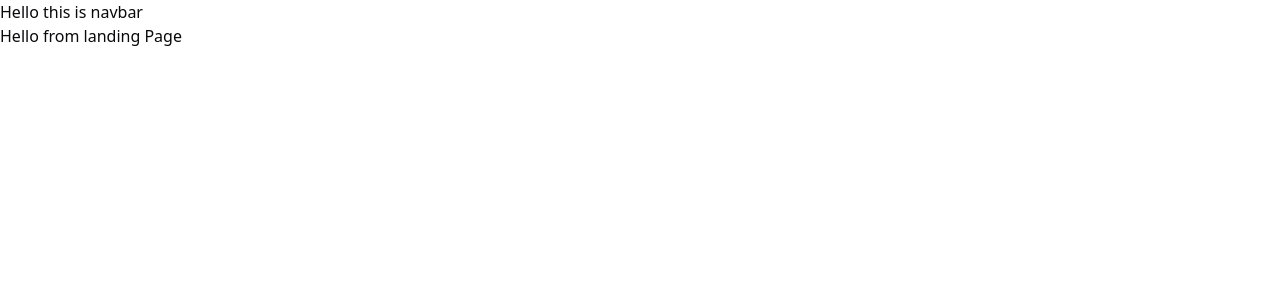
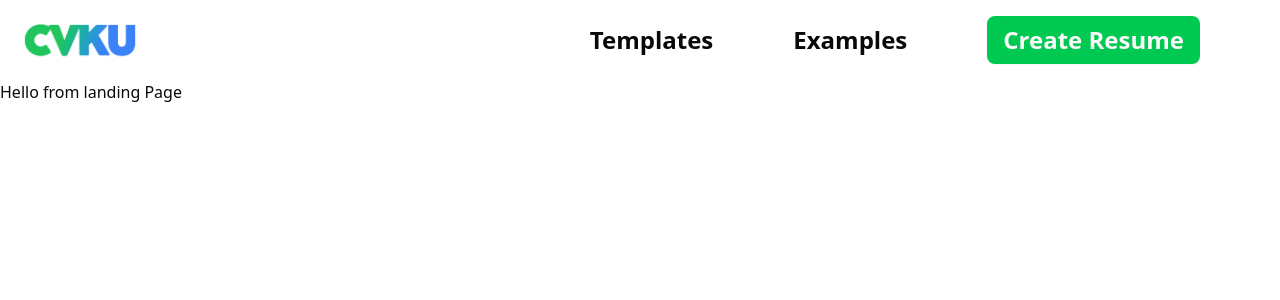
Before and after one commit to afdalRafi3107/CVKU, a React (Vite) app: page / in a window 1280 px wide. Shown: the top 300 px of the page. Built offline with nearby package versions, Linux system fonts and the light colour scheme.

Commit message:
add navbar compenent

```diff
--- a/package.json
+++ b/package.json
@@ -10,6 +10,8 @@
     "preview": "vite preview"
   },
   "dependencies": {
+    "@radix-ui/react-slot": "^1.2.3",
+    "@radix-ui/react-switch": "^1.2.5",
     "@tailwindcss/vite": "^4.1.7",
     "@tanstack/react-query": "^5.77.2",
     "class-variance-authority": "^0.7.1",
--- a/src/app/routes/landing.tsx
+++ b/src/app/routes/landing.tsx
@@ -1,4 +1,4 @@
-import { Navbar } from "@/features/landingPage/components/Navbar";
+import Navbar from "@/features/landingPage/components/Navbar";
 import { LandingPage } from "@/features/landingPage/LandingPage";
 
 const LandingRoute = () => {
--- /dev/null
+++ b/src/components/ui/button.tsx
@@ -0,0 +1,59 @@
+import * as React from "react"
+import { Slot } from "@radix-ui/react-slot"
+import { cva, type VariantProps } from "class-variance-authority"
+
+import { cn } from "@/lib/utils"
+
+const buttonVariants = cva(
+  "inline-flex items-center justify-center gap-2 whitespace-nowrap rounded-md text-sm font-medium transition-all disabled:pointer-events-none disabled:opacity-50 [&_svg]:pointer-events-none [&_svg:not([class*='size-'])]:size-4 shrink-0 [&_svg]:shrink-0 outline-none focus-visible:border-ring focus-visible:ring-ring/50 focus-visible:ring-[3px] aria-invalid:ring-destructive/20 dark:aria-invalid:ring-destructive/40 aria-invalid:border-destructive",
+  {
+    variants: {
+      variant: {
+        default:
+          "bg-primary text-primary-foreground shadow-xs hover:bg-primary/90",
+        destructive:
+          "bg-destructive text-white shadow-xs hover:bg-destructive/90 focus-visible:ring-destructive/20 dark:focus-visible:ring-destructive/40 dark:bg-destructive/60",
+        outline:
+          "border bg-background shadow-xs hover:bg-accent hover:text-accent-foreground dark:bg-input/30 dark:border-input dark:hover:bg-input/50",
+        secondary:
+          "bg-secondary text-secondary-foreground shadow-xs hover:bg-secondary/80",
+        ghost:
+          "hover:bg-accent hover:text-accent-foreground dark:hover:bg-accent/50",
+        link: "text-primary underline-offset-4 hover:underline",
+      },
+      size: {
+        default: "h-9 px-4 py-2 has-[>svg]:px-3",
+        sm: "h-8 rounded-md gap-1.5 px-3 has-[>svg]:px-2.5",
+        lg: "h-10 rounded-md px-6 has-[>svg]:px-4",
+        icon: "size-9",
+      },
+    },
+    defaultVariants: {
+      variant: "default",
+      size: "default",
+    },
+  }
+)
+
+function Button({
+  className,
+  variant,
+  size,
+  asChild = false,
+  ...props
+}: React.ComponentProps<"button"> &
+  VariantProps<typeof buttonVariants> & {
+    asChild?: boolean
+  }) {
+  const Comp = asChild ? Slot : "button"
+
+  return (
+    <Comp
+      data-slot="button"
+      className={cn(buttonVariants({ variant, size, className }))}
+      {...props}
+    />
+  )
+}
+
+export { Button, buttonVariants }
--- /dev/null
+++ b/src/components/ui/switch.tsx
@@ -0,0 +1,29 @@
+import * as React from "react"
+import * as SwitchPrimitive from "@radix-ui/react-switch"
+
+import { cn } from "@/lib/utils"
+
+function Switch({
+  className,
+  ...props
+}: React.ComponentProps<typeof SwitchPrimitive.Root>) {
+  return (
+    <SwitchPrimitive.Root
+      data-slot="switch"
+      className={cn(
+        "peer data-[state=checked]:bg-primary data-[state=unchecked]:bg-input focus-visible:border-ring focus-visible:ring-ring/50 dark:data-[state=unchecked]:bg-input/80 inline-flex h-[1.15rem] w-8 shrink-0 items-center rounded-full border border-transparent shadow-xs transition-all outline-none focus-visible:ring-[3px] disabled:cursor-not-allowed disabled:opacity-50",
+        className
+      )}
+      {...props}
+    >
+      <SwitchPrimitive.Thumb
+        data-slot="switch-thumb"
+        className={cn(
+          "bg-background dark:data-[state=unchecked]:bg-foreground dark:data-[state=checked]:bg-primary-foreground pointer-events-none block size-4 rounded-full ring-0 transition-transform data-[state=checked]:translate-x-[calc(100%-2px)] data-[state=unchecked]:translate-x-0"
+        )}
+      />
+    </SwitchPrimitive.Root>
+  )
+}
+
+export { Switch }
--- a/src/features/landingPage/components/Navbar.tsx
+++ b/src/features/landingPage/components/Navbar.tsx
@@ -1,7 +1,23 @@
-export function Navbar() {
+import { Button } from "@/components/ui/button";
+import Logo from "@/assets/logo.png";
+function Navbar() {
   return (
     <>
-      <p>Hello this is navbar</p>
+      <nav className="flex justify-between items-center p-5 h-20 pr-20">
+        <img src={Logo} alt="" className="w-30 p-o m-0" />
+        <div className="flex items-center gap-20 font-bold text-2xl">
+          <p>Templates</p>
+          <p>Examples</p>
+          <Button
+            variant={"default"}
+            className="bg-green-500 h-12 cursor-pointer text-md font-bold transition active:scale-95 hover:bg-green-400"
+          >
+            Create Resume
+          </Button>
+        </div>
+      </nav>
     </>
   );
 }
+
+export default Navbar;
```
Also changed, not shown: src/assets/index.ts (added), src/assets/logo.png (added), 1 other file (tests, documents, lock files or other folders).
